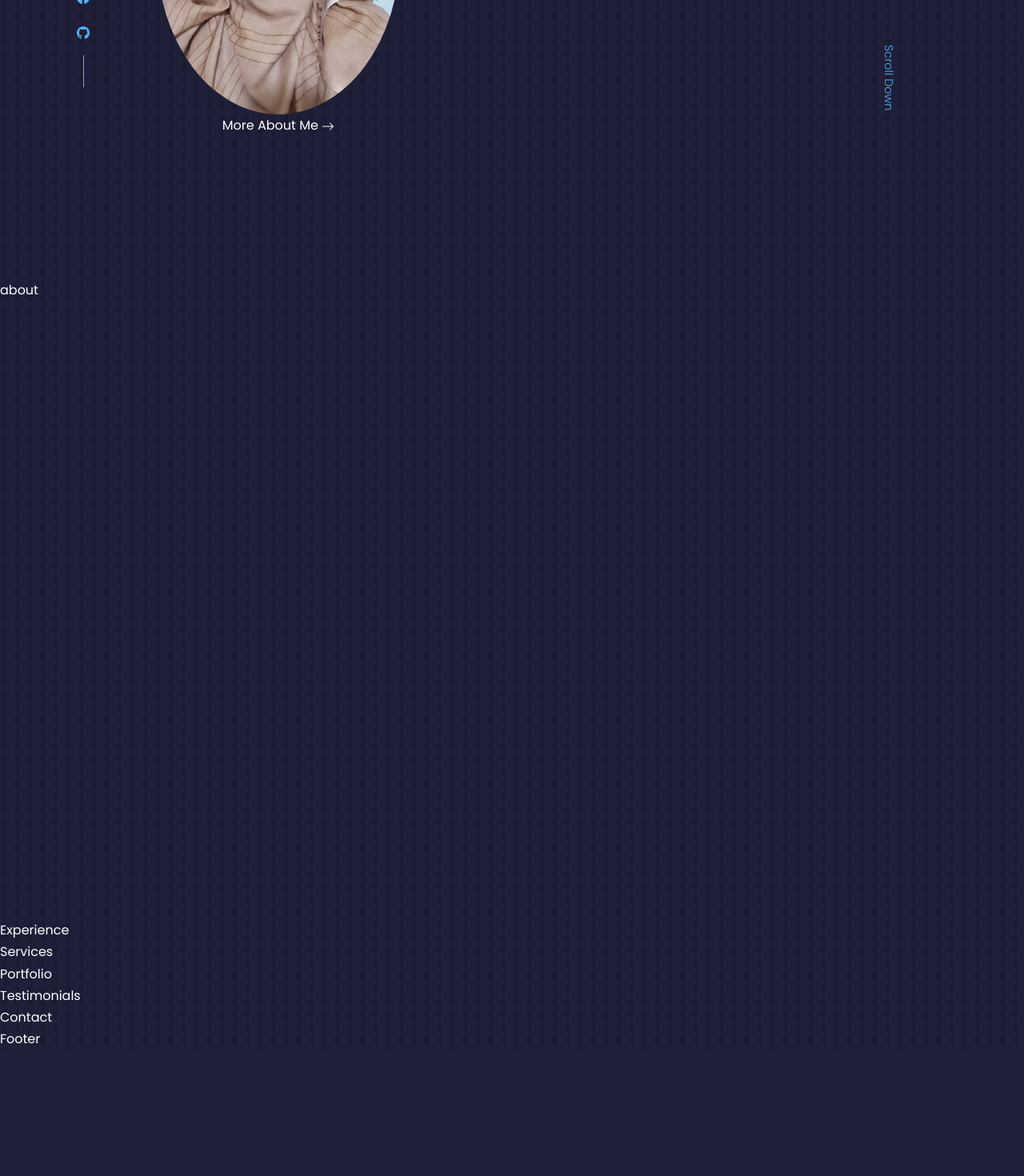
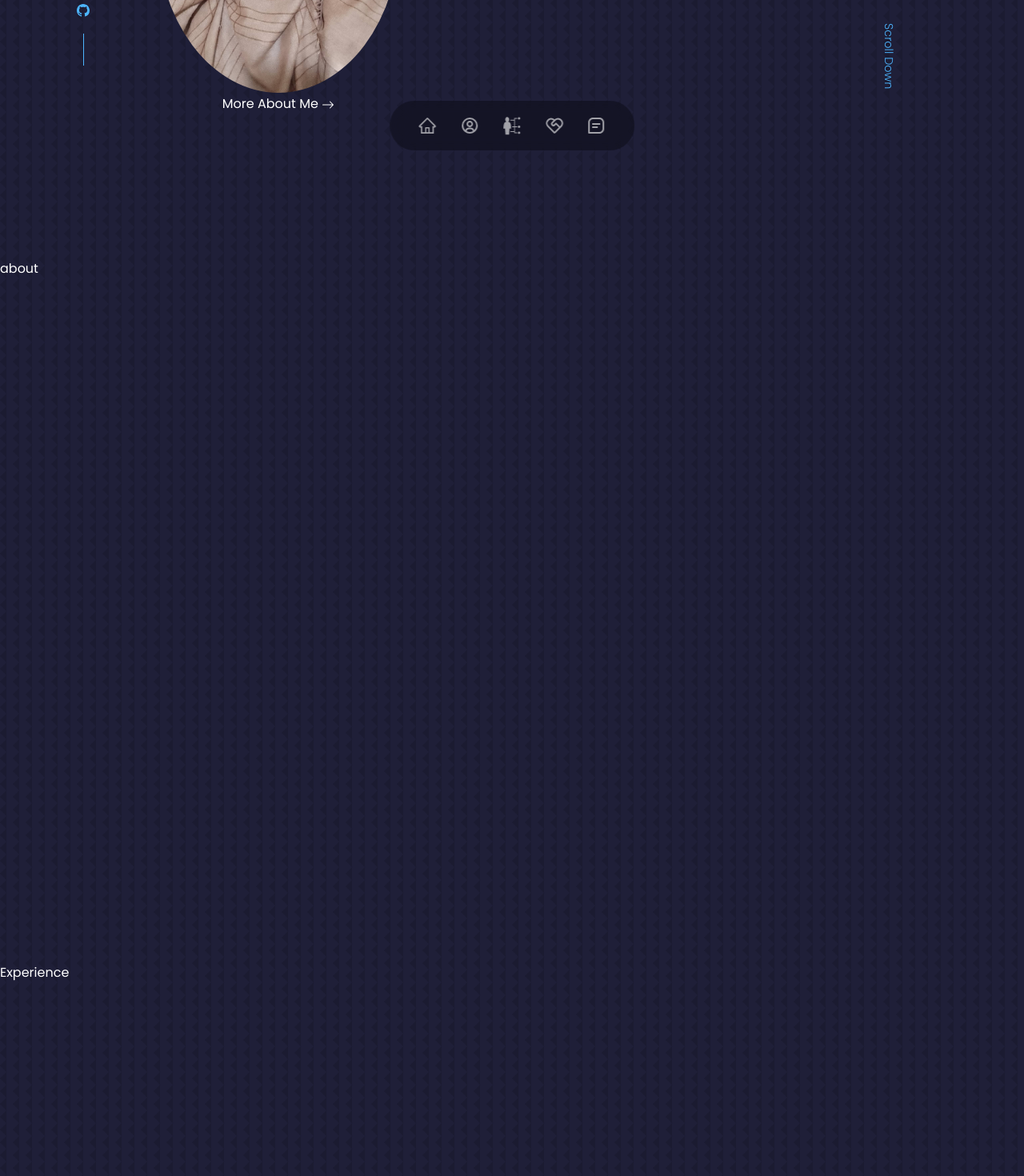
Before and after one commit to Nijumdip/portfolio-1, a React (Create React App) app: page /home in a window 1280 px wide. Shown: the part 580-2050 px from the top of the page at 80% size. Before the commit the page ends 1892 px from the top, so only its background shows below. Built offline with nearby package versions, Linux system fonts and the light colour scheme.

Commit message:
done navbar

```diff
--- a/src/App.js
+++ b/src/App.js
@@ -28,7 +28,7 @@ function App() {
         {/* <Route path="/project/:projectId" element={<Projects />} />
         <Route path="*" element={<Error />} />*/}
       </Routes>
-      <Footer></Footer>
+      <Footer/>
     </>
   );
 }
--- a/src/Components/Contact/Contact.js
+++ b/src/Components/Contact/Contact.js
@@ -3,9 +3,7 @@ import './Contact.css';
 
 const Contact = () => {
     return (
-        <div>
-            Contact
-        </div>
+        <section id="contact">Contact</section>
     );
 };
 
--- a/src/Components/Experience/Experience.js
+++ b/src/Components/Experience/Experience.js
@@ -3,7 +3,7 @@ import './Experience.css';
 
 const Experience = () => {
   return (
-    <div>Experience</div>
+    <section id="experience">Experience</section>
   )
 }
 
--- a/src/Components/Footer/Footer.js
+++ b/src/Components/Footer/Footer.js
@@ -3,7 +3,7 @@ import './Footer.css'
 
 const Footer = () => {
   return (
-    <div>Footer</div>
+    <div>Footerrrrrrrrrrrrrrrrrrrrrrrrrrrrrr</div>
   )
 }
 
--- a/src/Components/Nav/Nav.css
+++ b/src/Components/Nav/Nav.css
@@ -0,0 +1,30 @@
+nav {
+  background: rgba(0, 0, 0, 0.3);
+  width: max-content;
+  display: block;
+  padding: 0.7rem 1.7rem;
+  z-index: 2;
+  position: fixed;
+  left: 50%;
+  transform: translateX(-50%);
+  bottom: 2rem;
+  display: flex;
+  gap: 0.8rem;
+  border-radius: 3rem;
+  backdrop-filter: blur(15px);
+}
+nav a {
+    background: transparent;
+    padding: 0.5rem;
+    border-radius: 50%;
+    display: flex;
+    color: #ffffff99;
+    font-size: 1.5rem;
+}
+nav a.active {
+    background: #1f1f38;
+    color: #fff;
+}
+nav a:hover {
+    background: rgba(32, 243, 229, 0.959);
+}
--- a/src/Components/Nav/Nav.js
+++ b/src/Components/Nav/Nav.js
@@ -1,4 +1,4 @@
-import React from "react";
+import React, { useState } from "react";
 import "./Nav.css";
 import { Link } from "react-router-dom";
 import { AiOutlineHome } from "react-icons/ai";
@@ -8,13 +8,24 @@ import { RiServiceLine } from "react-icons/ri";
 import { BiMessageSquareDetail } from "react-icons/bi";
 
 const Nav = () => {
+  const [activeNav, setActiveNav] = useState("/");
   return (
     <nav>
-      <Link to="/home"><AiOutlineHome /></Link>
-      <Link to="/about"><BiUserCircle /></Link>
-      <Link to="/experience"><GiSkills /></Link>
-      <Link to="/service"><RiServiceLine /></Link>
-      <Link to="/contact"><BiMessageSquareDetail /></Link>
+      <Link onClick={() => setActiveNav("/home")}
+        className={activeNav === "/home" ? "active" : ""} to="/home"><AiOutlineHome />
+      </Link>
+      <Link onClick={() => setActiveNav("/about")}
+        className={activeNav === "/about" ? "active" : ""} to="/about"><BiUserCircle />
+      </Link>
+      <Link onClick={() => setActiveNav("/experience")}
+        className={activeNav ==="/experience" ? "active" : ""}to="/experience"><GiSkills/>
+      </Link>
+      <Link onClick={() => setActiveNav("/service")}
+        className={activeNav ==="/service" ? "active" : ""}to="/service"><RiServiceLine />
+      </Link>
+      <Link onClick={() => setActiveNav("/contact")}
+        className={activeNav === "/contact" ? "active" : "" } to="/contact"><BiMessageSquareDetail />
+      </Link>
     </nav>
   );
 };
--- a/src/Components/Portfolio/Portfolio.js
+++ b/src/Components/Portfolio/Portfolio.js
@@ -3,7 +3,7 @@ import './Portfolio.css'
 
 const Portfolio = () => {
   return (
-    <div>Portfolio</div>
+    <section id='portfolio'>Portfolio</section>
   )
 }
 
--- a/src/Components/Services/Services.js
+++ b/src/Components/Services/Services.js
@@ -3,7 +3,7 @@ import './Services.css'
 
 const Services = () => {
   return (
-    <div>Services</div>
+    <section>Servicesssss</section>
   )
 }
 
--- a/src/Components/Testimonials/Testimonials.js
+++ b/src/Components/Testimonials/Testimonials.js
@@ -3,7 +3,7 @@ import './Testimonials.css';
 
 const Testimonials = () => {
   return (
-    <div>Testimonials</div>
+    <section id='testimonials'>Testimonials</section>
   )
 }
 
```
